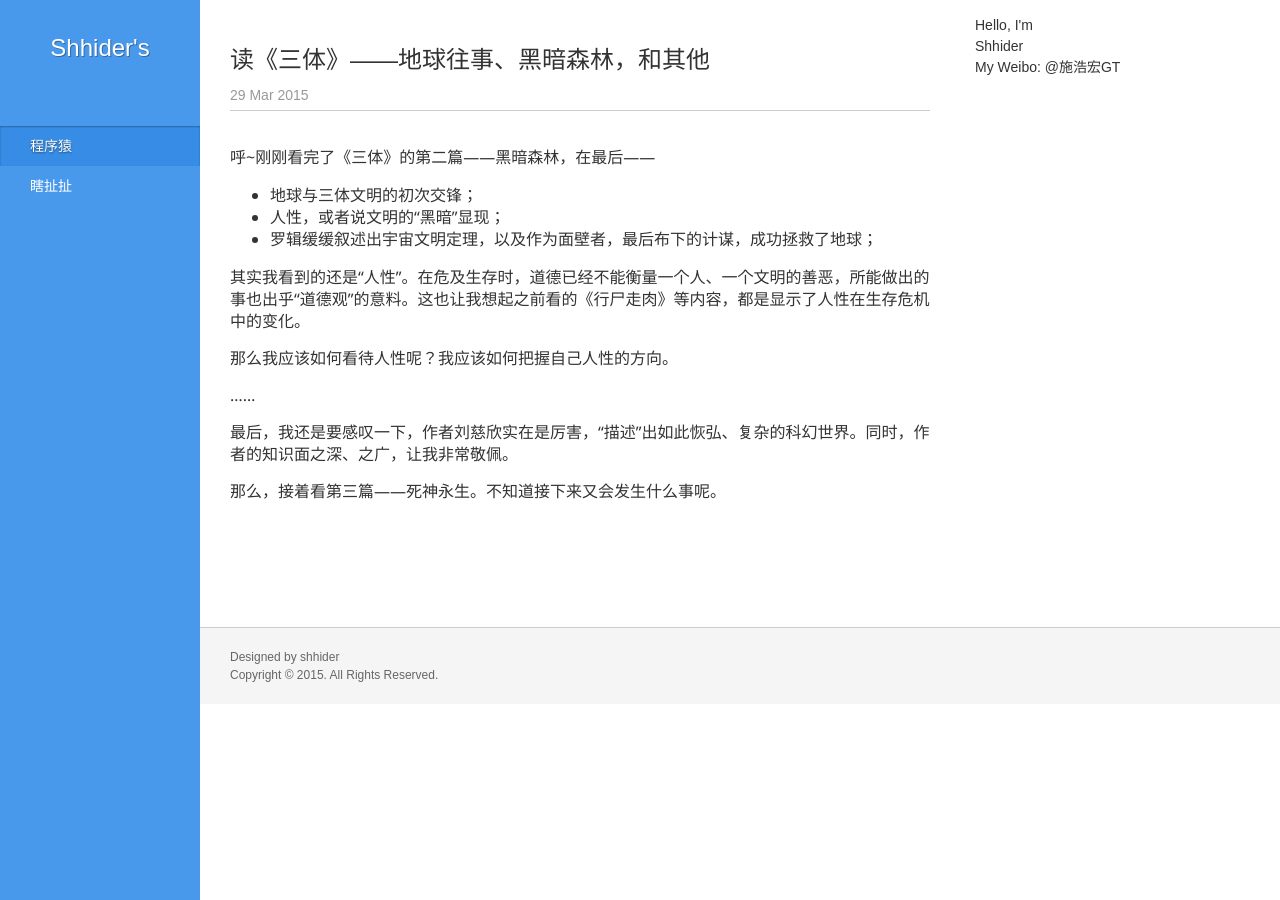
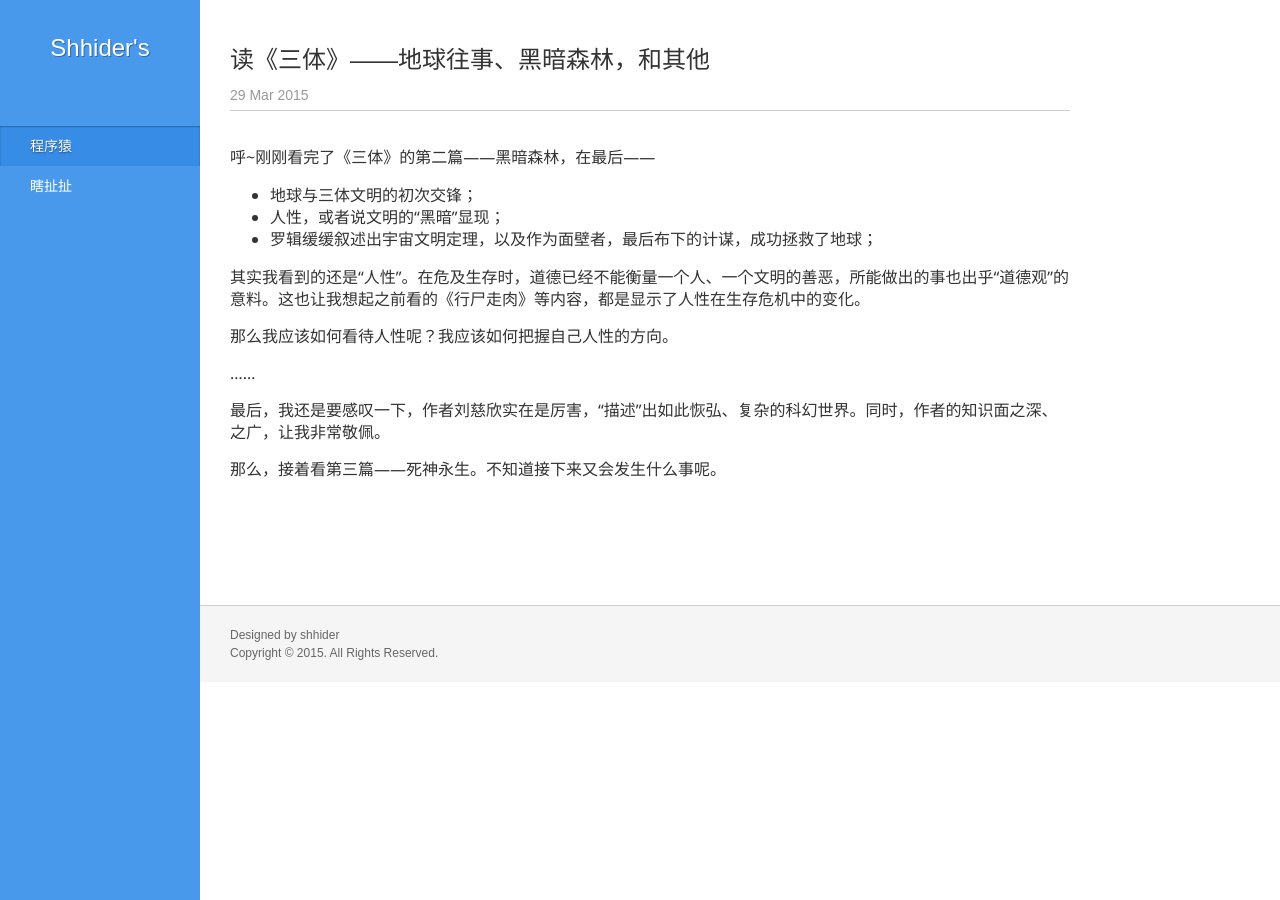
Before and after one commit to shhider/shhider.github.io, a Jekyll site: the page built from _posts/2015-03-29-after-SanTi.md, in a window 1280 px wide. Built offline with Jekyll 4.4.1, drawn with Linux system fonts in a browser that asks for light colours; Markdown is read by kramdown in place of the engine named in the settings.

Commit message:
media screen

```diff
--- a/_includes/footer.html
+++ b/_includes/footer.html
@@ -1,4 +1,4 @@
-<footer>
+<footer class="g-ft">
   <p>Designed by shhider</p>
   <p>Copyright © 2015. All Rights Reserved.</p>
 </footer>
--- a/_includes/head.html
+++ b/_includes/head.html
@@ -1,11 +1,12 @@
 <!DOCTYPE html>
 <html>
 <head>
-  <meta http-equiv="Content-Type" content="text/html;charset=utf-8">
+  <meta charset="utf-8">
+  <title>{{ page.title }} shhider's Blog</title>
+  <meta name="viewport" content="width=device-width, initial-scale=1.0">
   <meta http-equiv="X-UA-Compatible" content="IE=edge">
   <meta name="description" content="{{ page.title }}_shhider's_Blog" />
   <meta name="keywords" content="{{ page.title }},FrontEnd" />
-  <title>{{ page.title }} shhider's Blog</title>
   <meta name="viewport" content="width=device-width, initial-scale=1.0, minimum-scale=1.0, maximum-scale=1.0, user-scalable=no">
   <link rel="stylesheet" href="/public/css/base.css">
   <link rel="stylesheet" href="/public/css/shhider.css">
--- a/_includes/side.html
+++ b/_includes/side.html
@@ -1,7 +1,8 @@
-<div class="g-sd f-fl">
+<!-- <div class="g-sd f-fl">
     <aside class="m-intro">
         <p>Hello, I'm</p>
         <p>Shhider</p>
         <p>My Weibo: <a href="http://weibo.com/shhider">@施浩宏GT</a></p>
     </aside>
 </div>
+ -->
--- a/_layouts/index.html
+++ b/_layouts/index.html
@@ -1,7 +1,8 @@
 {% include head.html %}
 <!-- <div class="m-banner"></div> -->
 <div class="g-bd f-cb">
-	<div class="g-mn m-bloglist f-fl">
+	<div class="g-mn">
+		<div class="m-bloglist">
 			<div class="m-mdtit">最新文章</div>
 			{% for post in site.posts %}
 				{% if forloop.index <=12 %}
@@ -25,6 +26,7 @@
 				{% endif %}
 			{% endfor %}
 		</div>
+	</div>
 	{% include side.html %}
 </div>
 
--- a/_layouts/post.html
+++ b/_layouts/post.html
@@ -1,7 +1,7 @@
 {% include head.html %}
 
 <div class="g-bd g-wrap f-cb">
-	<div class="g-mn f-fl">
+	<div class="g-mn">
 		<article>
       <h1>{{ page.title }}</h1>
       <p class="info">{{ page.date | date_to_string }}</p>
--- a/public/css/shhider.css
+++ b/public/css/shhider.css
@@ -1,19 +1,11 @@
-html, body {
-	background-color: #fff;
-	width: 100%; height: 100%;
-}
-.g-hd{ position: fixed; top: 0; left: 0; bottom: 0; width: 200px;}
-.g-bd{ position: relative; margin-left: 200px;}
+html, body { background-color: #fff; width: 100%; height: 100%; overflow-x: hidden;}
+.g-hd{ position: fixed; top: 0; left: 0; bottom: 0; width: 200px; transition: width linear .5s; -webkit-transition: width linear .5s;}
+.g-bd{ position: relative; margin-left: 200px; transition: margin linear .5s; -webkit-transition: margin linear .5s;}
 .g-mn{}
 .g-sd{}
-@media screen and (max-width: 1010px){
-	.g-wrap{
-		width: 100%;
-		margin: 0;
-	}
-}
-/* header on the side */
-.m-hd {  background: #4898eb;}
+.g-ft{margin: 50px 0 0 200px; padding: 20px 30px;}
+
+.m-hd{ background: #4898eb;}
 .m-hd .logo{ padding: 30px 0;}
 .m-hd .logo h1{ font-size: 24px; color: #fff; font-weight: normal; text-align: center; text-shadow: 1px 1px 0 rgba(0,0,0,.3);}
 
@@ -21,22 +13,20 @@
 .m-nav li a{ display: block; padding: 0 30px; height: 40px; line-height: 40px; color: #fff;}
 .m-nav li a:hover{ background: #3A92EC;}
 .m-nav li a.crt{ background: #378DE6; box-shadow: inset 0 1px 2px rgba(0,0,0,.3); text-shadow: 0 1px 2px rgba(0,0,0,.5);}
-/* === nav end === */
+
 .m-mdtit{ width: 100px; border-bottom: 2px solid #4898eb; color: #4898eb; font-size: 18px;}
-
 .m-bloglist{ padding: 30px;}
-.m-bloglist section{ width: 600px; padding: 20px 0; border-top: 1px solid #ccc;}
+.m-bloglist section{ padding: 20px 0; border-top: 1px solid #ccc;}
 .m-bloglist h2{ font-weight: normal; line-height: 36px; }
 .m-bloglist h2 a{ color: #333; text-decoration: none;}
 .m-bloglist h2 a:hover{ color: #236fd4; text-decoration: underline;}
 .m-bloglist h4{ font-size: 14px; color: #999; font-weight: normal; line-height: 30px;}
-
 .m-bloglist .pic{ margin: 15px 0; padding: 0; max-height: 400px; overflow: hidden;}
 .m-bloglist .pic img{ width: 600px;}
 .m-bloglist .summary{ margin: 15px 0; padding: 0;}
 .m-bloglist .summary p{ margin: 0; padding: 0; color: #666;}
 
-article { padding: 40px 30px; width: 700px;}
+article { padding: 40px 30px; transition: margin linear .5s;}
 article .info{ margin: 0; color: #999; line-height: 30px;}
 article .content {
 	padding: 20px 0; border-top: 1px solid #ccc;
@@ -44,13 +34,43 @@
 	font-size: 16px; color: #333333; line-height: 22px;
 }
 
+footer{ border-top: 1px solid #ccc; background-color: #f5f5f5;}
+footer p{ color: #666; font-size: 12px;}
+
+@media screen and (min-width: 1200px){
+	article{ max-width: 60em;}
+}
+/* 800px < width < 1200px 屏幕 */
+@media screen and (min-width: 800px) and (max-width: 1200px){
+	article{ max-width: 50em; margin: 0 auto;}
+}
+/* 600px < width < 800px 屏幕 */
+@media screen and (min-width: 600px) and (max-width: 800px){
+	.g-hd{ width: 120px;}
+	.g-bd{ margin-left: 120px;}
+	.g-ft{ margin: 50px 0 0 120px;}
+}
+/* 600px以下小屏、移动端 */
+@media screen and (max-width: 600px){
+	.g-hd{ position: relative; width: 100%;}
+	.m-hd .logo{ padding: 30px 20px; width: 160px;}
+	.m-hd .logo h1{ text-align: left;}
+	.m-nav{ position: absolute; top: 10px; right: 0;}
+	.m-nav{ margin: 0;}
+	.m-nav li a{ padding: 0 20px;}
+	.g-bd{ margin: 0;}
+	.m-bloglist{ padding: 30px 20px;}
+	.g-ft{ margin: 50px 0 0 0; padding: 20px;}
+	article { padding: 30px 20px;}
+}
+
+/* markdown style */
 article h1{ font-weight: normal; font-size: 24px; line-height: 40px;}
 article h2{ padding-bottom: 0.3em; font-size: 1.75em; line-height: 1.225; border-bottom: 1px solid #eee;}
 article h3{ font-size:1.5em; line-height:1.43}
 article h4{ font-size:1.25em}
 article h5{ font-size:1em}
 article h6{ font-size:1em;color:#777}
-
 article a:link,
 article a:visited,
 article a:link:hover,
@@ -61,36 +81,19 @@
 article blockquote{ margin: 1.5em 10px; padding: 5px 15px; background: #f9f9f9; border-left: 6px solid #ccc; quotes: "\201C" "\201D" "\2018" "\2019";}
 article blockquote p{ font-size: 14px; color: #666; line-height: 20px; margin: 10px 0;}
 article hr{height:2px; padding:0; margin:16px 0; background-color:#e7e7e7; border:0 none}
-
 article table { cell-spacing: 0; border: 1px solid #dadada; margin: 20px 0; width: 100%;word-break:normal;word-break:keep-all}
 article table tr{ background-color:#fff;border-top:1px solid #ccc}
 article table th, article table td { padding: 6px 10px; border-bottom: 1px solid #eaeaea; border-right: 1px solid #dadada; color: #333; line-height: 18px;}
 article table th { font-size: 16px; line-height: 28px; font-weight: bold; color: #333;}
 article table tbody tr:nth-child(even) { background: #f8f8f8;}
-
-/* 代码快 */
-
 article code{ margin:0; padding: 0.1em 0.2em; font-size:85%; background:#f7f7f7; border-radius:3px; font-family: Menlo, Consolas, "Liberation Mono", Courier, monospace;}
 article code br{display:none}
 article pre>code{padding:0;margin:0;font-size:100%;word-break:normal;white-space:pre;background:transparent;border:0}
-
 article .highlight{margin-bottom:16px; background: #f7f7f7; border: 1px solid #dadada; padding: 0 5px; border-radius: 4px;}
 article .highlight pre, article pre{padding:10px; overflow:auto; font-size:85%; line-height:1.45;}
 article .highlight pre{margin-bottom:0; word-break:normal}
 article pre{word-wrap:normal}
-
 article pre code{display:inline;max-width:initial;padding:0;margin:0;overflow:initial;line-height:inherit;word-wrap:normal;background-color:transparent;border:0}
 article pre code:before,article pre code:after{content:normal}
 article kbd{display:inline-block;padding:3px 5px;font-size:11px;line-height:10px;color:#555;vertical-align:middle;background-color:#fcfcfc;border:solid 1px #ccc;border-bottom-color:#bbb;border-radius:3px;box-shadow:inset 0 -1px 0 #bbb}
-
-
-.m-intro{ padding: 15px; background-color: #fff;}
-
-footer {
-	margin: 50px 0 0 200px;	padding: 20px 30px;
-	border-top: 1px solid #ccc;
-	background-color: #f5f5f5;
-}
-footer p {
-	color: #666; font-size: 12px;
-}
+/* end of markdown */
```
Lines whose indentation alone changed are shown as unchanged.
